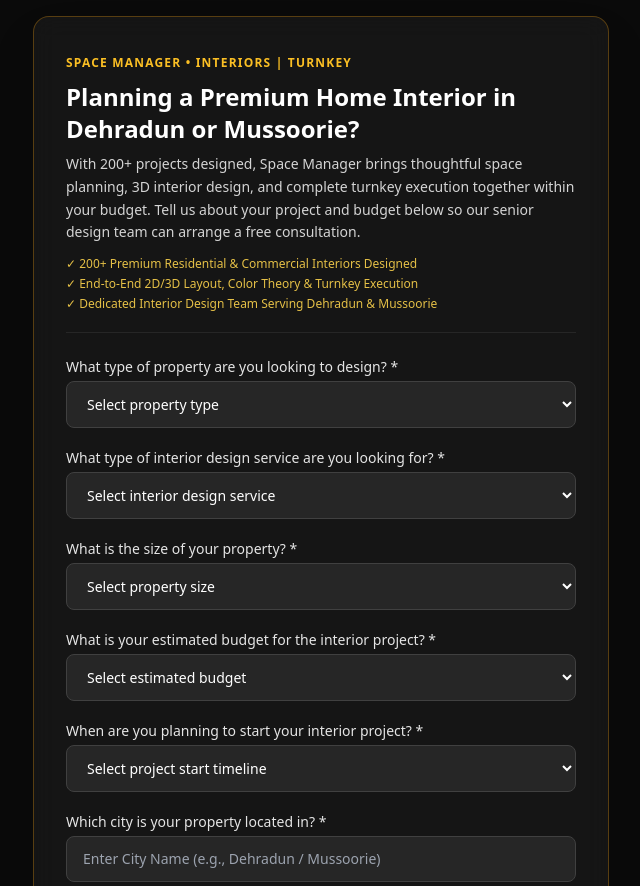
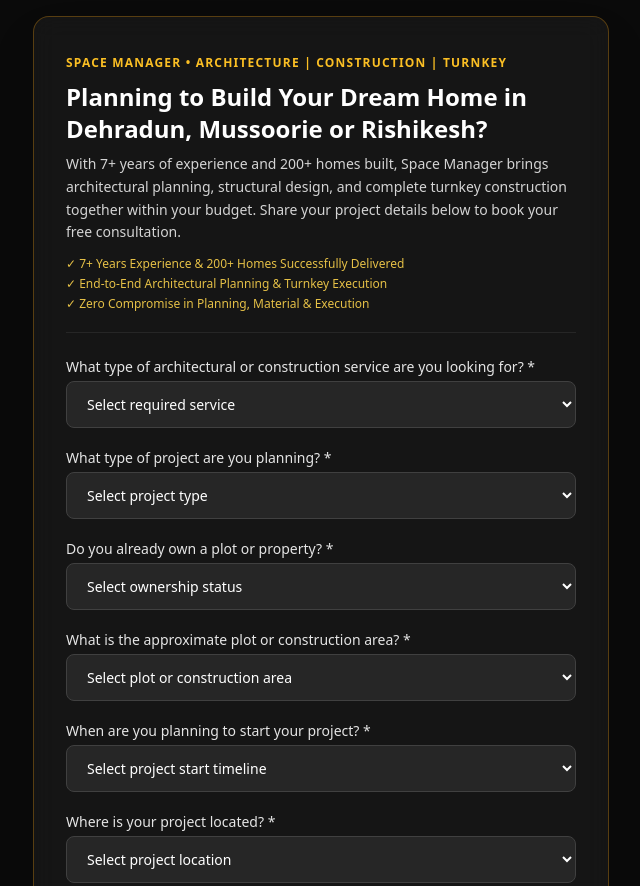
Before and after one commit to uptrainoai-cpu/form-int, a plain HTML site: page index.html in a window 1280 px wide. Shown: the top 886 px of the page, without its empty margins (319-959 px from the left). Drawn offline with nearby package versions, Linux system fonts and the light colour scheme.

Commit message:
Update index.html

```diff
--- a/index.html
+++ b/index.html
@@ -3,8 +3,8 @@
 <head>
   <meta charset="UTF-8">
   <meta name="viewport" content="width=device-width, initial-scale=1.0">
-  <title>Space Manager | Book Free Interior Design Consultation</title>
-  <meta name="description" content="Space Manager brings interior design, thoughtful space planning and turnkey execution together for homeowners in Dehradun and Mussoorie.">
+  <title>Space Manager | Book Free Architecture & Construction Consultation</title>
+  <meta name="description" content="Space Manager brings architectural planning, structural design and complete turnkey construction together for homeowners in Dehradun, Mussoorie and Rishikesh.">
   <script src="https://cdn.tailwindcss.com"></script>
 </head>
 <body class="bg-neutral-950 text-neutral-100 min-h-screen flex items-center justify-center p-4 font-sans">
@@ -14,105 +14,110 @@
     <!-- Form Intro Header for Meta AI Scraper -->
     <div class="mb-6 border-b border-neutral-800 pb-5">
       <span class="text-xs uppercase tracking-widest text-amber-400 font-semibold">
-        Space Manager • Interiors | Turnkey
+        Space Manager • Architecture | Construction | Turnkey
       </span>
       <h1 class="text-2xl font-bold text-white mt-2">
-        Planning a Premium Home Interior in Dehradun or Mussoorie?
+        Planning to Build Your Dream Home in Dehradun, Mussoorie or Rishikesh?
       </h1>
       <p class="text-sm text-neutral-300 mt-2 leading-relaxed">
-        With 200+ projects designed, Space Manager brings thoughtful space planning, 3D interior design, and complete turnkey execution together within your budget. Tell us about your project and budget below so our senior design team can arrange a free consultation.
+        With 7+ years of experience and 200+ homes built, Space Manager brings architectural planning, structural design, and complete turnkey construction together within your budget. Share your project details below to book your free consultation.
       </p>
       <ul class="mt-3 space-y-1 text-xs text-amber-300/90">
-        <li>✓ 200+ Premium Residential & Commercial Interiors Designed</li>
-        <li>✓ End-to-End 2D/3D Layout, Color Theory & Turnkey Execution</li>
-        <li>✓ Dedicated Interior Design Team Serving Dehradun & Mussoorie</li>
+        <li>✓ 7+ Years Experience & 200+ Homes Successfully Delivered</li>
+        <li>✓ End-to-End Architectural Planning & Turnkey Execution</li>
+        <li>✓ Zero Compromise in Planning, Material & Execution</li>
       </ul>
     </div>
 
     <!-- Semantic HTML Form for Meta Instant Form Generator -->
-    <form id="space-manager-interior-form" action="/thank-you" method="POST" class="space-y-5">
+    <form id="space-manager-construction-form" action="/thank-you" method="POST" class="space-y-5">
 
-      <!-- Question 1: Property Type -->
+      <!-- Question 1: Architectural or Construction Service -->
       <div>
-        <label for="property_type" class="block text-sm font-medium text-neutral-200 mb-1">
-          What type of property are you looking to design? *
+        <label for="construction_service" class="block text-sm font-medium text-neutral-200 mb-1">
+          What type of architectural or construction service are you looking for? *
         </label>
-        <select id="property_type" name="property_type" required class="w-full bg-neutral-800 border border-neutral-700 rounded-lg px-4 py-3 text-sm text-white focus:outline-none focus:border-amber-500">
-          <option value="" disabled selected>Select property type</option>
-          <option value="Residential">Residential</option>
-          <option value="Commercial">Commercial</option>
-          <option value="Office">Office</option>
+        <select id="construction_service" name="construction_service" required class="w-full bg-neutral-800 border border-neutral-700 rounded-lg px-4 py-3 text-sm text-white focus:outline-none focus:border-amber-500">
+          <option value="" disabled selected>Select required service</option>
+          <option value="Architectural Planning & Design">Architectural Planning & Design</option>
+          <option value="Complete House Construction">Complete House Construction</option>
+          <option value="Architectural Design + Turnkey Execution">Architectural Design + Turnkey Execution</option>
+          <option value="Commercial Building Design & Construction">Commercial Building Design & Construction</option>
+          <option value="Renovation / Extension of Existing Property">Renovation / Extension of Existing Property</option>
+        </select>
+      </div>
+
+      <!-- Question 2: Project Type -->
+      <div>
+        <label for="project_type" class="block text-sm font-medium text-neutral-200 mb-1">
+          What type of project are you planning? *
+        </label>
+        <select id="project_type" name="project_type" required class="w-full bg-neutral-800 border border-neutral-700 rounded-lg px-4 py-3 text-sm text-white focus:outline-none focus:border-amber-500">
+          <option value="" disabled selected>Select project type</option>
+          <option value="Independent House / Villa">Independent House / Villa</option>
+          <option value="Residential Building / Apartments">Residential Building / Apartments</option>
+          <option value="Commercial Building">Commercial Building</option>
+          <option value="Office / Showroom / Clinic">Office / Showroom / Clinic</option>
           <option value="Other">Other</option>
         </select>
       </div>
 
-      <!-- Question 2: Interior Design Service -->
+      <!-- Question 3: Plot / Property Ownership -->
       <div>
-        <label for="interior_service" class="block text-sm font-medium text-neutral-200 mb-1">
-          What type of interior design service are you looking for? *
+        <label for="plot_ownership" class="block text-sm font-medium text-neutral-200 mb-1">
+          Do you already own a plot or property? *
         </label>
-        <select id="interior_service" name="interior_service" required class="w-full bg-neutral-800 border border-neutral-700 rounded-lg px-4 py-3 text-sm text-white focus:outline-none focus:border-amber-500">
-          <option value="" disabled selected>Select interior design service</option>
-          <option value="Full Home Interior Design">Full Home Interior Design</option>
-          <option value="Modular Kitchen">Modular Kitchen</option>
-          <option value="Bedroom & Living Room">Bedroom & Living Room</option>
-          <option value="Office Interior">Office Interior</option>
-          <option value="Complete Commercial Interior">Complete Commercial Interior</option>
+        <select id="plot_ownership" name="plot_ownership" required class="w-full bg-neutral-800 border border-neutral-700 rounded-lg px-4 py-3 text-sm text-white focus:outline-none focus:border-amber-500">
+          <option value="" disabled selected>Select ownership status</option>
+          <option value="Yes, I own a plot">Yes, I own a plot</option>
+          <option value="Yes, I own an existing property">Yes, I own an existing property</option>
+          <option value="No, I am planning to purchase one">No, I am planning to purchase one</option>
+          <option value="Still exploring options">Still exploring options</option>
         </select>
       </div>
 
-      <!-- Question 3: Property Size -->
+      <!-- Question 4: Approximate Plot or Construction Area -->
       <div>
-        <label for="property_size" class="block text-sm font-medium text-neutral-200 mb-1">
-          What is the size of your property? *
+        <label for="plot_area" class="block text-sm font-medium text-neutral-200 mb-1">
+          What is the approximate plot or construction area? *
         </label>
-        <select id="property_size" name="property_size" required class="w-full bg-neutral-800 border border-neutral-700 rounded-lg px-4 py-3 text-sm text-white focus:outline-none focus:border-amber-500">
-          <option value="" disabled selected>Select property size</option>
-          <option value="Below 1,000 sq. ft.">Below 1,000 sq. ft.</option>
-          <option value="1,000–2,000 sq. ft.">1,000–2,000 sq. ft.</option>
-          <option value="2,000–3,000 sq. ft.">2,000–3,000 sq. ft.</option>
-          <option value="Above 3,000 sq. ft.">Above 3,000 sq. ft.</option>
-          <option value="Not Sure Yet">Not Sure Yet</option>
+        <select id="plot_area" name="plot_area" required class="w-full bg-neutral-800 border border-neutral-700 rounded-lg px-4 py-3 text-sm text-white focus:outline-none focus:border-amber-500">
+          <option value="" disabled selected>Select plot or construction area</option>
+          <option value="Below 200 Guj/Sq yard">Below 200 Guj/Sq yard</option>
+          <option value="2,00-3,00 guj/ sq. yrd">2,00-3,00 guj/ sq. yrd</option>
+          <option value="400-600 Guj/Sq yard">400-600 Guj/Sq yard</option>
+          <option value="Above 600 Guj/ Sq Yard">Above 600 Guj/ Sq Yard</option>
+          <option value="Not finalised yet">Not finalised yet</option>
         </select>
       </div>
 
-      <!-- Question 4: Estimated Budget -->
-      <div>
-        <label for="estimated_budget" class="block text-sm font-medium text-neutral-200 mb-1">
-          What is your estimated budget for the interior project? *
-        </label>
-        <select id="estimated_budget" name="estimated_budget" required class="w-full bg-neutral-800 border border-neutral-700 rounded-lg px-4 py-3 text-sm text-white focus:outline-none focus:border-amber-500">
-          <option value="" disabled selected>Select estimated budget</option>
-          <option value="Below ₹5 Lakhs">Below ₹5 Lakhs</option>
-          <option value="₹5–10 Lakhs">₹5–10 Lakhs</option>
-          <option value="₹10–20 Lakhs">₹10–20 Lakhs</option>
-          <option value="₹20–30 Lakhs">₹20–30 Lakhs</option>
-          <option value="Above ₹30 Lakhs">Above ₹30 Lakhs</option>
-          <option value="Not Decided Yet">Not Decided Yet</option>
-        </select>
-      </div>
-
-      <!-- Question 5: Project Timeline -->
+      <!-- Question 5: Project Start Timeline -->
       <div>
         <label for="project_timeline" class="block text-sm font-medium text-neutral-200 mb-1">
-          When are you planning to start your interior project? *
+          When are you planning to start your project? *
         </label>
         <select id="project_timeline" name="project_timeline" required class="w-full bg-neutral-800 border border-neutral-700 rounded-lg px-4 py-3 text-sm text-white focus:outline-none focus:border-amber-500">
           <option value="" disabled selected>Select project start timeline</option>
           <option value="Immediately">Immediately</option>
-          <option value="Within 1 Month">Within 1 Month</option>
-          <option value="Within 3 Months">Within 3 Months</option>
-          <option value="Within 6 Months">Within 6 Months</option>
-          <option value="Just Exploring">Just Exploring</option>
+          <option value="Within 1 month">Within 1 month</option>
+          <option value="Within 1–3 months">Within 1–3 months</option>
+          <option value="Within 3–6 months">Within 3–6 months</option>
+          <option value="Just exploring options">Just exploring options</option>
         </select>
       </div>
 
-      <!-- Question 6: Property City (Short Answer) -->
+      <!-- Question 6: Project Location -->
       <div>
-        <label for="property_city" class="block text-sm font-medium text-neutral-200 mb-1">
-          Which city is your property located in? *
+        <label for="project_location" class="block text-sm font-medium text-neutral-200 mb-1">
+          Where is your project located? *
         </label>
-        <input type="text" id="property_city" name="property_city" required placeholder="Enter City Name (e.g., Dehradun / Mussoorie)" class="w-full bg-neutral-800 border border-neutral-700 rounded-lg px-4 py-3 text-sm text-white focus:outline-none focus:border-amber-500">
+        <select id="project_location" name="project_location" required class="w-full bg-neutral-800 border border-neutral-700 rounded-lg px-4 py-3 text-sm text-white focus:outline-none focus:border-amber-500">
+          <option value="" disabled selected>Select project location</option>
+          <option value="Dehradun">Dehradun</option>
+          <option value="Mussoorie">Mussoorie</option>
+          <option value="Rishikesh">Rishikesh</option>
+          <option value="Other location">Other location</option>
+        </select>
       </div>
 
       <hr class="border-neutral-800 my-4">
@@ -138,7 +143,7 @@
       </button>
 
       <p class="text-xs text-neutral-400 text-center mt-2">
-        Privacy Policy: Your contact details are strictly confidential and will only be used by Space Manager's design team to discuss your interior project requirements.
+        Privacy Policy: Your contact details are strictly confidential and will only be used by Space Manager's architecture & construction team to discuss your project requirements.
       </p>
     </form>
 
```
